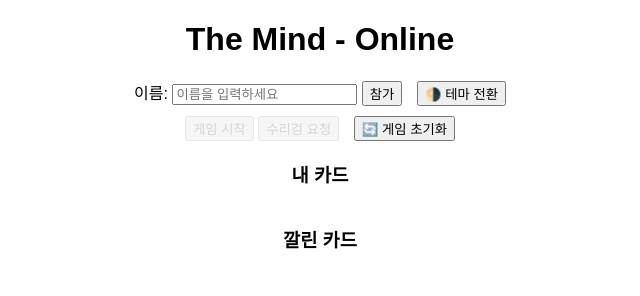
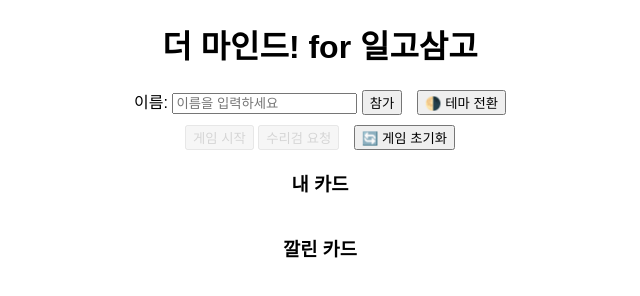
Before and after one commit to narpheus/the-mind-online, a website: page index.html in a window 1280 px wide. Shown: the whole page, without its empty margins (320-960 px from the left). Drawn offline with nearby package versions, Linux system fonts and the light colour scheme; no server answers.

Commit message:
Update index.html

```diff
--- a/index.html
+++ b/index.html
@@ -65,7 +65,7 @@
   </style>
 </head>
 <body>
-  <h1>The Mind - Online</h1>
+  <h1>더 마인드! for 일고삼고</h1>
 
   <div>
     <label for="username">이름:</label>
```
